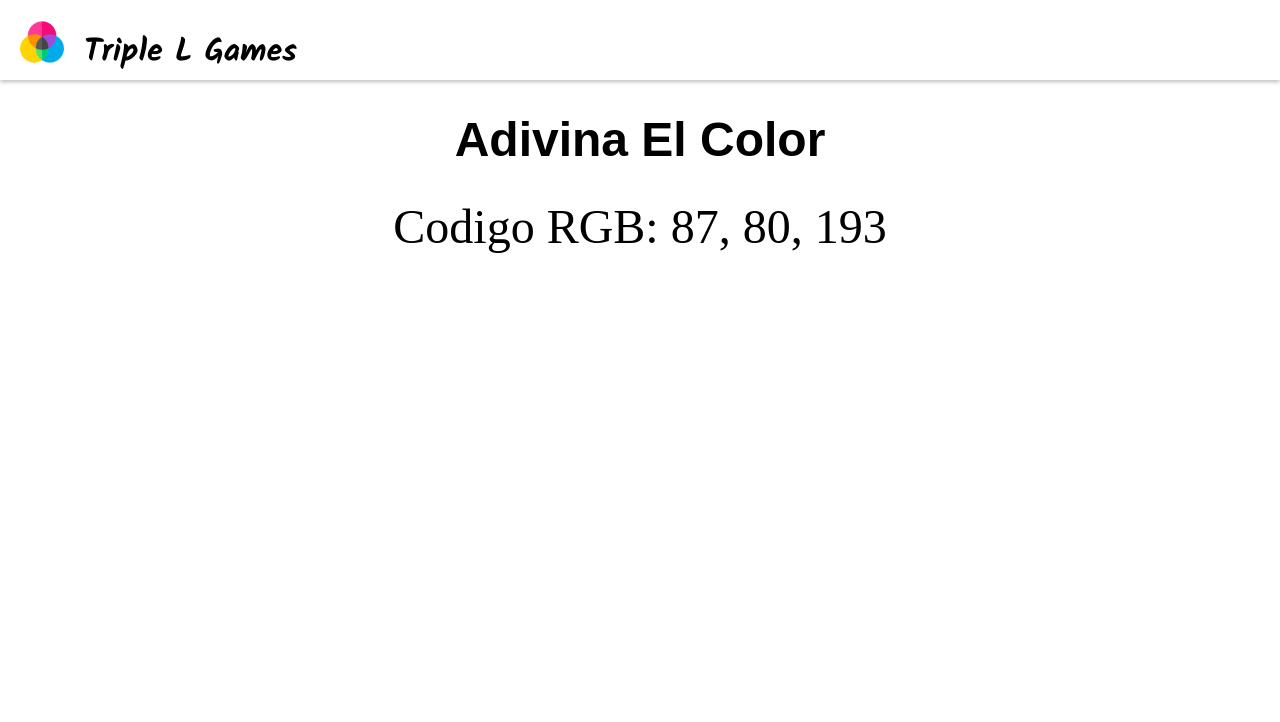
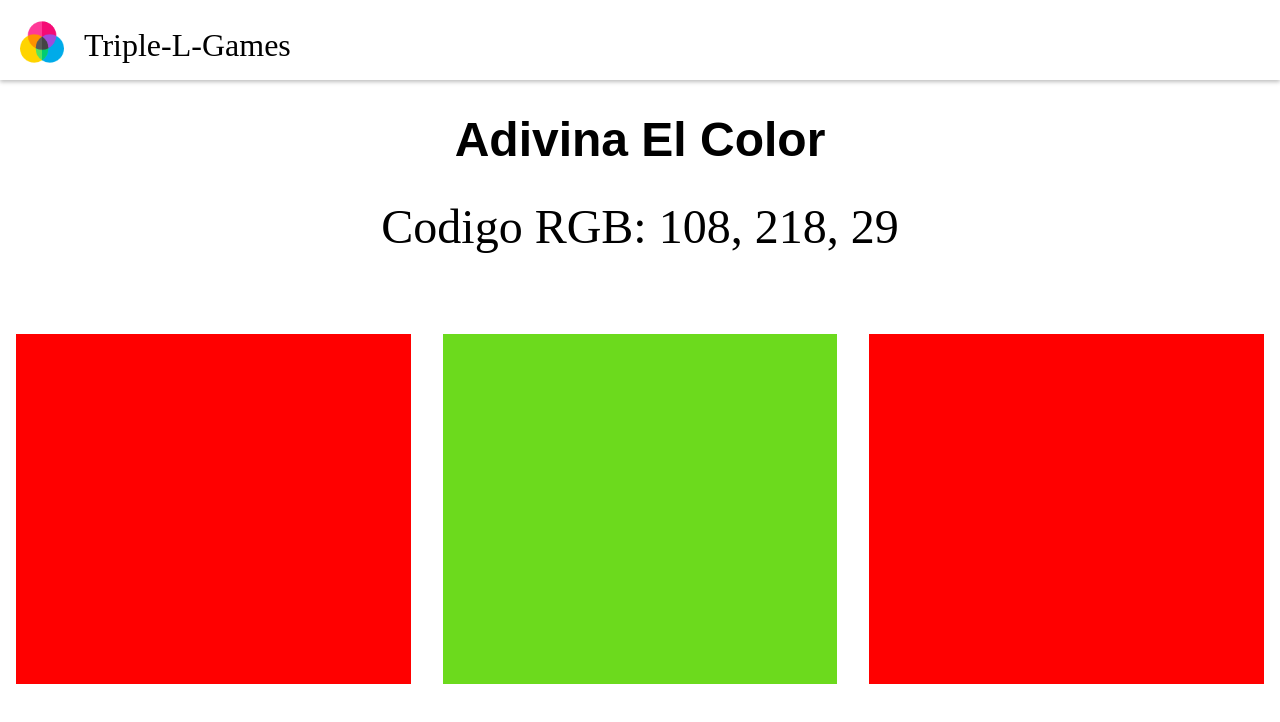
Before and after one commit to PelaezLuc/Triple-L-Adivina-el-color, a plain HTML site: page index.html in a window 1280 px wide. Drawn offline with Linux system fonts and the light colour scheme.

Commit message:
Scripts: código RGB, divGanador, backrgound colors aleatorios

```diff
--- a/index.html
+++ b/index.html
@@ -15,8 +15,8 @@
 <body>
     <header>
         <img class="logo-paleta" src="/images/paleta.png" alt="logo-paleta" />
-        <p class="texto-autor">
-            Triple L Games
+        <p class="branding">
+            Triple-L-Games
         </p>
     </header>
 
@@ -31,9 +31,11 @@
     </section>
 
     <section class="seccion-2">
-        <div class="cajon"></div>
-        <div class="cajon"></div>
-        <div class="cajon"></div>
+        <div id="caja-1" class="caja"></div>
+
+        <div id="caja-2" class="caja"></div>
+
+        <div id="caja-3" class="caja"></div>
     </section>
 
     <!-- <div id="caja"></div> -->
--- a/index.js
+++ b/index.js
@@ -1,7 +1,8 @@
 "use strict";
 
-let baul = [];
+const baul = [0, 1, 2];
 let codigoRGB = generarCodigoRGB();
+let numGanador = generarNumAleatorio();
 
 function generarCodigoRGB(red, green, blue) {
   const max = 255;
@@ -15,24 +16,42 @@ function generarCodigoRGB(red, green, blue) {
   return resultado;
 }
 
-// function cambiarColor() {
-//   return (document.getElementsByClassName(
-//     "cajon"
-//   ).style.backgroundColor = `rgb(${generarCodigoRGB()})`);
-// }
+function generarBackgroundColor(baul) {
+  baul[0] = document.getElementById(
+    "caja-1"
+  ).style.backgroundColor = `rgb(${generarCodigoRGB()})`;
+  baul[1] = document.getElementById(
+    "caja-2"
+  ).style.backgroundColor = `rgb(${generarCodigoRGB()})`;
+  baul[2] = document.getElementById(
+    "caja-3"
+  ).style.backgroundColor = `rgb(${generarCodigoRGB()})`;
+
+  return baul;
+}
 
 function imprimirCodigoRGB() {
-  const codigo = document.getElementById("codigo-rgb");
+  let codigo = document.getElementById("codigo-rgb");
 
-  return codigo.append(generarCodigoRGB());
+  return codigo.append(codigoRGB);
 }
 
-function generarNumAleatorio() {
+function generarNumAleatorio(num) {
   const max = 3;
-  let num = Math.floor(Math.random() * max);
+  num = Math.floor(Math.random() * max);
   return num;
 }
 
-generarCodigoRGB();
+function generarCajaAcierto(baul) {
+  for (let i = 0; i <= 2; i++) {
+    if (numGanador === i) {
+      baul[i] = document.querySelectorAll(".caja")[
+        i
+      ].style.backgroundColor = `rgb(${codigoRGB})`;
+    }
+  }
+}
+
+console.log(numGanador);
 imprimirCodigoRGB();
-cambiarColor();
+generarCajaAcierto();
--- a/styles.css
+++ b/styles.css
@@ -25,10 +25,10 @@ header {
   width: 44px;
 }
 
-.texto-autor {
-  font-family: "Kalam";
+.branding {
+  font-family: "Robotto";
   font-size: 2rem;
-  line-height: 106px;
+  line-height: 90px;
 }
 
 .seccion-1 {
@@ -55,19 +55,19 @@ h1 {
   font-size: 3rem;
 }
 
-.cajon {
+.caja {
   height: 350px;
   width: 500px;
-}
-
-.rojo {
+  margin: 1rem;
   background-color: red;
 }
 
-.verde {
-  background-color: green;
+.caja:hover {
+  display: block;
 }
 
-.azul {
-  background-color: blue;
+.contenedor {
+  display: flex;
+  list-style: none;
+  justify-content: space-between;
 }
```
Also changed, not shown: images/favicon-16x16.png (added), images/favicon-32x32.png (added).
